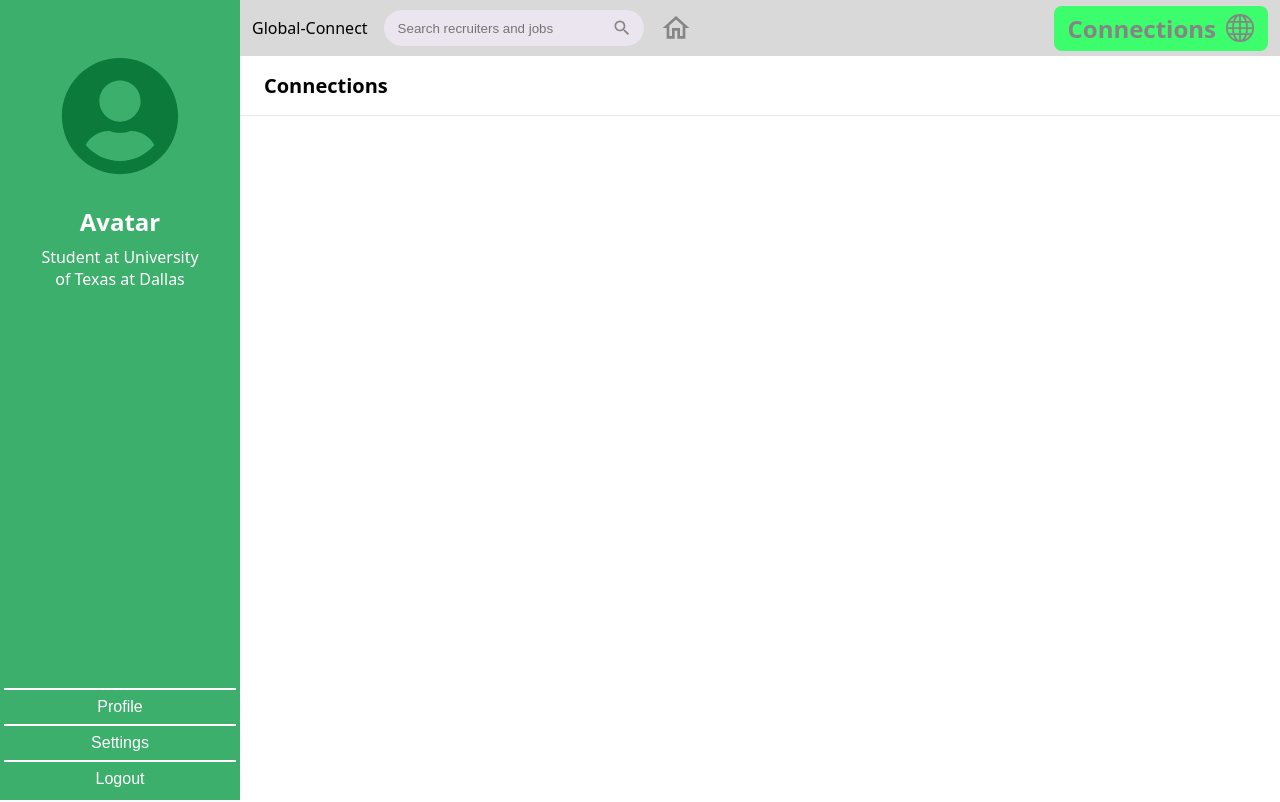
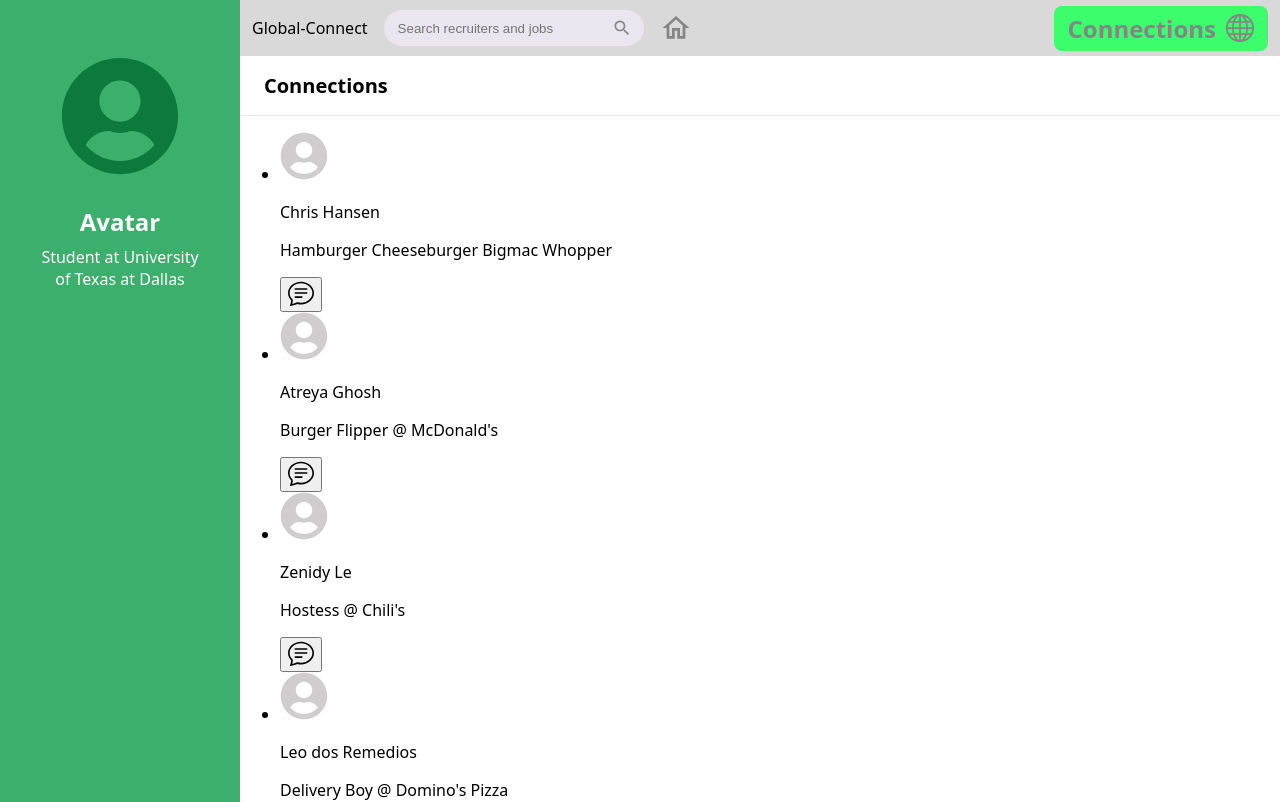
Before and after one commit to AtreyaG/Global-Connect, a React (Vite) app: page /connections in a window 1280 px wide. Shown: the top 802 px of the page. Built offline with nearby package versions, Linux system fonts and the light colour scheme.

Commit message:
Connections Page implementation (styling will be done next)

```diff
--- a/src/pages/ConnectionsPage.tsx
+++ b/src/pages/ConnectionsPage.tsx
@@ -1,7 +1,16 @@
 import "../LandingPage.css"
 import Sidebar from "../components/Sidebar"
 import Header from "../components/Header"
+import { FaUserCircle } from "react-icons/fa"
+import { BsChatText } from "react-icons/bs"
 
+const connections = [
+    { id: 1, name: 'Chris Hansen', title: 'Hamburger Cheeseburger Bigmac Whopper' },
+    { id: 2, name: 'Atreya Ghosh', title: "Burger Flipper @ McDonald's" },
+    { id: 3, name: 'Zenidy Le', title: "Hostess @ Chili's" },
+    { id: 4, name: 'Leo dos Remedios', title: "Delivery Boy @ Domino's Pizza" },
+    { id: 5, name: 'David Vu', title: 'Hostess @ Gen Korean BBQ' },
+]
 
 function ConnectionsPage() {
     return (
@@ -11,6 +20,22 @@ function ConnectionsPage() {
             <Header />
             <main className="content">
                 <h1 className="page-title">Connections</h1>
+
+                {/* Mapping logic to map out all the names from the connections list about */}
+                <ul className="connections-list">
+                    {connections.map((connection) =>(
+                        <li key={connections.id} className="connection-row">
+                            <FaUserCircle size={48} color="#cfcdcd" />
+                            <div className="connection-info">
+                                <p className="connection-name">{connection.name}</p>
+                                <p className="connection-title">{connection.title}</p>
+                            </div>
+                            <button className="message-button">
+                                <BsChatText size={26} />
+                            </button>
+                        </li>
+                        ))}
+                </ul>
             </main>
         </div>
     </div>
```
